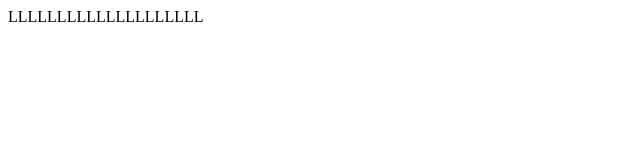
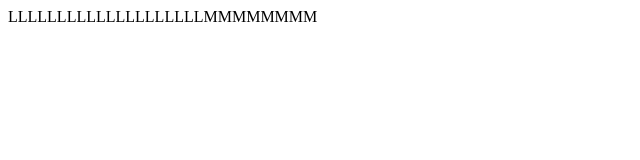
Before and after one commit to RGreibus/git-learning, a plain HTML site: page index.html in a window 1280 px wide. Shown: the whole page, without its empty margins (0-640 px from the left). Drawn offline with Linux system fonts and the light colour scheme.

Commit message:
"Update index.html file"

```diff
--- a/index.html
+++ b/index.html
@@ -1 +1 @@
-<p> LLLLLLLLLLLLLLLLLLLL</p>
+<p> LLLLLLLLLLLLLLLLLLLLMMMMMMMM</p>
```
